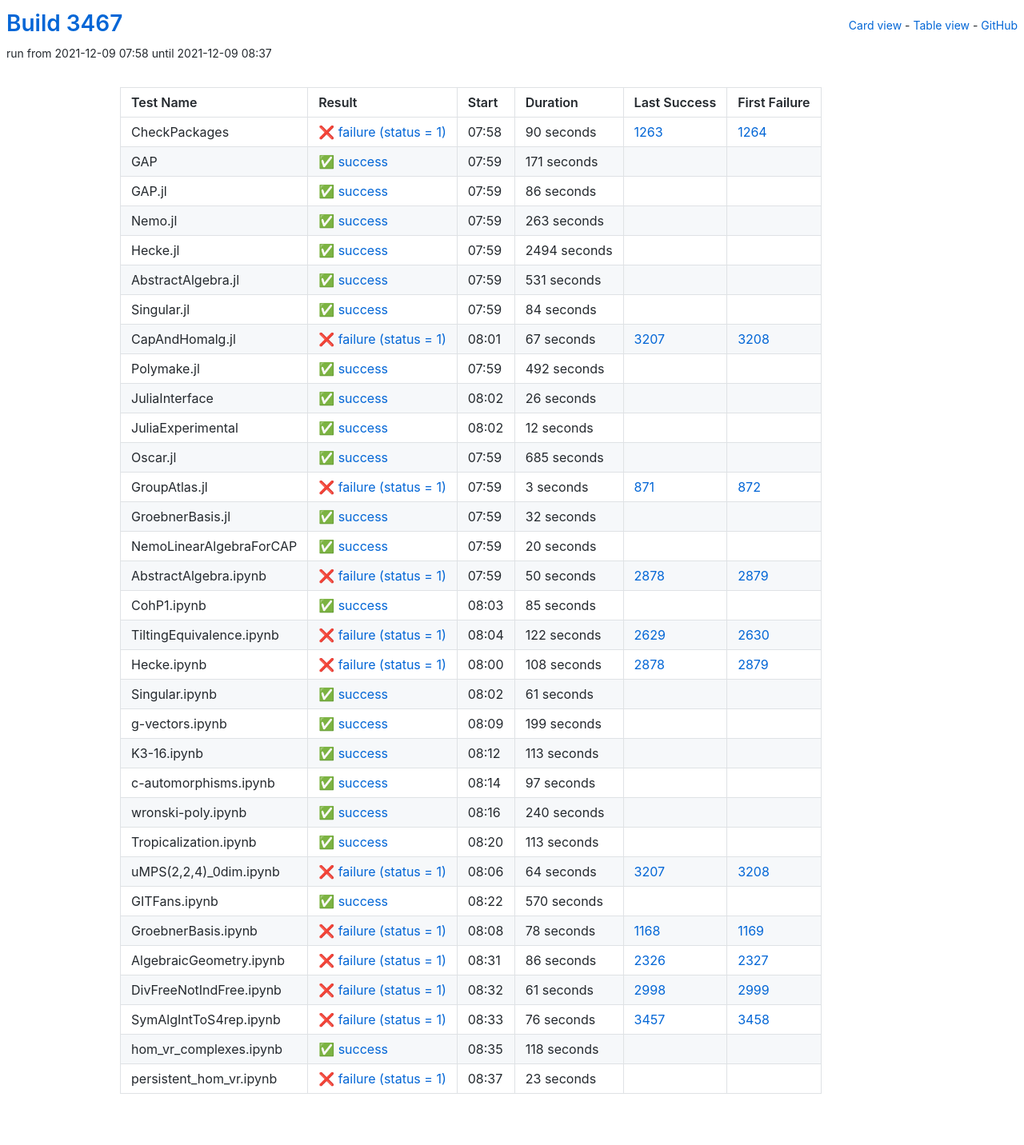
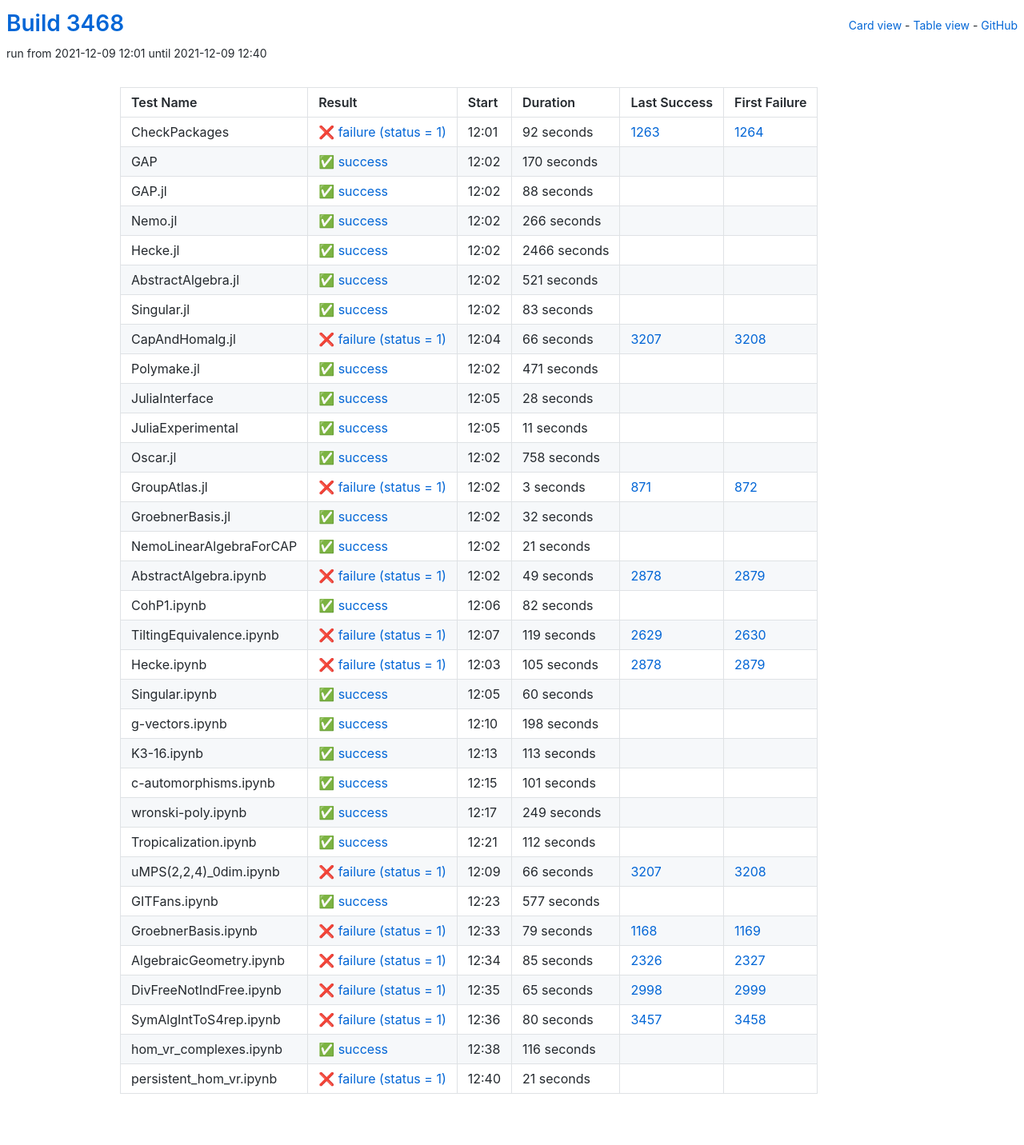
Before and after one commit to oscar-system/oscar-ci-status-stable, a Jekyll site: the page built from table.html, in a window 1280 px wide. Shown: the whole page at 80% size. Built offline with Jekyll 4.4.1, drawn with Linux system fonts in a browser that asks for light colours.

Commit message:
Build #3468

```diff
--- a/_data/ci.yml
+++ b/_data/ci.yml
@@ -1,6 +1,6 @@
 ---
-build: 3467
-build_url: https://oscarci.mathematik.uni-kl.de/job/oscar-stable/3467/
+build: 3468
+build_url: https://oscarci.mathematik.uni-kl.de/job/oscar-stable/3468/
 job: oscar-stable
 organization: oscar-system
 repo: oscar-ci-status-stable
@@ -8,152 +8,152 @@ repourl: https://github.com/oscar-system/oscar-ci-status-stable
 tests:
 - name: CheckPackages
   id: checkpackages
-  log: https://oscarci.mathematik.uni-kl.de/job/oscar-stable/3467/artifact/logs/build-3467/CheckPackages.log
-  start: 2021-12-09 07:58
+  log: https://oscarci.mathematik.uni-kl.de/job/oscar-stable/3468/artifact/logs/build-3468/CheckPackages.log
+  start: 2021-12-09 12:01
   success: false
   exitcode: 1
   status: failure
-  duration: 90
+  duration: 92
   last_success: 1263
   last_success_url: https://oscarci.mathematik.uni-kl.de/job/oscar-stable/1263/
   first_failure: 1264
   first_failure_url: https://oscarci.mathematik.uni-kl.de/job/oscar-stable/1264/
 - name: GAP
   id: gap
-  log: https://oscarci.mathematik.uni-kl.de/job/oscar-stable/3467/artifact/logs/build-3467/GAP.log
-  start: 2021-12-09 07:59
+  log: https://oscarci.mathematik.uni-kl.de/job/oscar-stable/3468/artifact/logs/build-3468/GAP.log
+  start: 2021-12-09 12:02
   success: true
   exitcode: 0
   status: success
-  duration: 171
+  duration: 170
   last_success: false
   last_success_url:
   first_failure: false
   first_failure_url:
 - name: GAP.jl
   id: gap-jl
-  log: https://oscarci.mathematik.uni-kl.de/job/oscar-stable/3467/artifact/logs/build-3467/GAP.jl.log
-  start: 2021-12-09 07:59
+  log: https://oscarci.mathematik.uni-kl.de/job/oscar-stable/3468/artifact/logs/build-3468/GAP.jl.log
+  start: 2021-12-09 12:02
   success: true
   exitcode: 0
   status: success
-  duration: 86
+  duration: 88
   last_success: false
   last_success_url:
   first_failure: false
   first_failure_url:
 - name: Nemo.jl
   id: nemo-jl
-  log: https://oscarci.mathematik.uni-kl.de/job/oscar-stable/3467/artifact/logs/build-3467/Nemo.jl.log
-  start: 2021-12-09 07:59
+  log: https://oscarci.mathematik.uni-kl.de/job/oscar-stable/3468/artifact/logs/build-3468/Nemo.jl.log
+  start: 2021-12-09 12:02
   success: true
   exitcode: 0
   status: success
-  duration: 263
+  duration: 266
   last_success: false
   last_success_url:
   first_failure: false
   first_failure_url:
 - name: Hecke.jl
   id: hecke-jl
-  log: https://oscarci.mathematik.uni-kl.de/job/oscar-stable/3467/artifact/logs/build-3467/Hecke.jl.log
-  start: 2021-12-09 07:59
+  log: https://oscarci.mathematik.uni-kl.de/job/oscar-stable/3468/artifact/logs/build-3468/Hecke.jl.log
+  start: 2021-12-09 12:02
   success: true
   exitcode: 0
   status: success
-  duration: 2494
+  duration: 2466
   last_success: false
   last_success_url:
   first_failure: false
   first_failure_url:
 - name: AbstractAlgebra.jl
   id: abstractalgebra-jl
-  log: https://oscarci.mathematik.uni-kl.de/job/oscar-stable/3467/artifact/logs/build-3467/AbstractAlgebra.jl.log
-  start: 2021-12-09 07:59
+  log: https://oscarci.mathematik.uni-kl.de/job/oscar-stable/3468/artifact/logs/build-3468/AbstractAlgebra.jl.log
+  start: 2021-12-09 12:02
   success: true
   exitcode: 0
   status: success
-  duration: 531
+  duration: 521
   last_success: false
   last_success_url:
   first_failure: false
   first_failure_url:
 - name: Singular.jl
   id: singular-jl
-  log: https://oscarci.mathematik.uni-kl.de/job/oscar-stable/3467/artifact/logs/build-3467/Singular.jl.log
-  start: 2021-12-09 07:59
+  log: https://oscarci.mathematik.uni-kl.de/job/oscar-stable/3468/artifact/logs/build-3468/Singular.jl.log
+  start: 2021-12-09 12:02
   success: true
   exitcode: 0
   status: success
-  duration: 84
+  duration: 83
   last_success: false
   last_success_url:
   first_failure: false
   first_failure_url:
 - name: CapAndHomalg.jl
   id: capandhomalg-jl
-  log: https://oscarci.mathematik.uni-kl.de/job/oscar-stable/3467/artifact/logs/build-3467/CapAndHomalg.jl.log
-  start: 2021-12-09 08:01
+  log: https://oscarci.mathematik.uni-kl.de/job/oscar-stable/3468/artifact/logs/build-3468/CapAndHomalg.jl.log
+  start: 2021-12-09 12:04
   success: false
   exitcode: 1
   status: failure
-  duration: 67
+  duration: 66
   last_success: 3207
   last_success_url: https://oscarci.mathematik.uni-kl.de/job/oscar-stable/3207/
   first_failure: 3208
   first_failure_url: https://oscarci.mathematik.uni-kl.de/job/oscar-stable/3208/
 - name: Polymake.jl
   id: polymake-jl
-  log: https://oscarci.mathematik.uni-kl.de/job/oscar-stable/3467/artifact/logs/build-3467/Polymake.jl.log
-  start: 2021-12-09 07:59
+  log: https://oscarci.mathematik.uni-kl.de/job/oscar-stable/3468/artifact/logs/build-3468/Polymake.jl.log
+  start: 2021-12-09 12:02
   success: true
   exitcode: 0
   status: success
-  duration: 492
+  duration: 471
   last_success: false
   last_success_url:
   first_failure: false
   first_failure_url:
 - name: JuliaInterface
   id: juliainterface
-  log: https://oscarci.mathematik.uni-kl.de/job/oscar-stable/3467/artifact/logs/build-3467/JuliaInterface.log
-  start: 2021-12-09 08:02
+  log: https://oscarci.mathematik.uni-kl.de/job/oscar-stable/3468/artifact/logs/build-3468/JuliaInterface.log
+  start: 2021-12-09 12:05
   success: true
   exitcode: 0
   status: success
-  duration: 26
+  duration: 28
   last_success: false
   last_success_url:
   first_failure: false
   first_failure_url:
 - name: JuliaExperimental
   id: juliaexperimental
-  log: https://oscarci.mathematik.uni-kl.de/job/oscar-stable/3467/artifact/logs/build-3467/JuliaExperimental.log
-  start: 2021-12-09 08:02
+  log: https://oscarci.mathematik.uni-kl.de/job/oscar-stable/3468/artifact/logs/build-3468/JuliaExperimental.log
+  start: 2021-12-09 12:05
   success: true
   exitcode: 0
   status: success
-  duration: 12
+  duration: 11
   last_success: false
   last_success_url:
   first_failure: false
   first_failure_url:
 - name: Oscar.jl
   id: oscar-jl
-  log: https://oscarci.mathematik.uni-kl.de/job/oscar-stable/3467/artifact/logs/build-3467/Oscar.jl.log
-  start: 2021-12-09 07:59
+  log: https://oscarci.mathematik.uni-kl.de/job/oscar-stable/3468/artifact/logs/build-3468/Oscar.jl.log
+  start: 2021-12-09 12:02
   success: true
   exitcode: 0
   status: success
-  duration: 685
+  duration: 758
   last_success: false
   last_success_url:
   first_failure: false
   first_failure_url:
 - name: GroupAtlas.jl
   id: groupatlas-jl
-  log: https://oscarci.mathematik.uni-kl.de/job/oscar-stable/3467/artifact/logs/build-3467/GroupAtlas.jl.log
-  start: 2021-12-09 07:59
+  log: https://oscarci.mathematik.uni-kl.de/job/oscar-stable/3468/artifact/logs/build-3468/GroupAtlas.jl.log
+  start: 2021-12-09 12:02
   success: false
   exitcode: 1
   status: failure
@@ -164,8 +164,8 @@ tests:
   first_failure_url: https://oscarci.mathematik.uni-kl.de/job/oscar-stable/872/
 - name: GroebnerBasis.jl
   id: groebnerbasis-jl
-  log: https://oscarci.mathematik.uni-kl.de/job/oscar-stable/3467/artifact/logs/build-3467/GroebnerBasis.jl.log
-  start: 2021-12-09 07:59
+  log: https://oscarci.mathematik.uni-kl.de/job/oscar-stable/3468/artifact/logs/build-3468/GroebnerBasis.jl.log
+  start: 2021-12-09 12:02
   success: true
   exitcode: 0
   status: success
@@ -176,92 +176,92 @@ tests:
   first_failure_url:
 - name: NemoLinearAlgebraForCAP
   id: nemolinearalgebraforcap
-  log: https://oscarci.mathematik.uni-kl.de/job/oscar-stable/3467/artifact/logs/build-3467/NemoLinearAlgebraForCAP.log
-  start: 2021-12-09 07:59
+  log: https://oscarci.mathematik.uni-kl.de/job/oscar-stable/3468/artifact/logs/build-3468/NemoLinearAlgebraForCAP.log
+  start: 2021-12-09 12:02
   success: true
   exitcode: 0
   status: success
-  duration: 20
+  duration: 21
   last_success: false
   last_success_url:
   first_failure: false
   first_failure_url:
 - name: AbstractAlgebra.ipynb
   id: abstractalgebra-ipynb
-  log: https://oscarci.mathematik.uni-kl.de/job/oscar-stable/3467/artifact/logs/build-3467/AbstractAlgebra.ipynb.log
-  start: 2021-12-09 07:59
+  log: https://oscarci.mathematik.uni-kl.de/job/oscar-stable/3468/artifact/logs/build-3468/AbstractAlgebra.ipynb.log
+  start: 2021-12-09 12:02
   success: false
   exitcode: 1
   status: failure
-  duration: 50
+  duration: 49
   last_success: 2878
   last_success_url: https://oscarci.mathematik.uni-kl.de/job/oscar-stable/2878/
   first_failure: 2879
   first_failure_url: https://oscarci.mathematik.uni-kl.de/job/oscar-stable/2879/
 - name: CohP1.ipynb
   id: cohp1-ipynb
-  log: https://oscarci.mathematik.uni-kl.de/job/oscar-stable/3467/artifact/logs/build-3467/CohP1.ipynb.log
-  start: 2021-12-09 08:03
+  log: https://oscarci.mathematik.uni-kl.de/job/oscar-stable/3468/artifact/logs/build-3468/CohP1.ipynb.log
+  start: 2021-12-09 12:06
   success: true
   exitcode: 0
   status: success
-  duration: 85
+  duration: 82
   last_success: false
   last_success_url:
   first_failure: false
   first_failure_url:
 - name: TiltingEquivalence.ipynb
   id: tiltingequivalence-ipynb
-  log: https://oscarci.mathematik.uni-kl.de/job/oscar-stable/3467/artifact/logs/build-3467/TiltingEquivalence.ipynb.log
-  start: 2021-12-09 08:04
+  log: https://oscarci.mathematik.uni-kl.de/job/oscar-stable/3468/artifact/logs/build-3468/TiltingEquivalence.ipynb.log
+  start: 2021-12-09 12:07
   success: false
   exitcode: 1
   status: failure
-  duration: 122
+  duration: 119
   last_success: 2629
   last_success_url: https://oscarci.mathematik.uni-kl.de/job/oscar-stable/2629/
   first_failure: 2630
   first_failure_url: https://oscarci.mathematik.uni-kl.de/job/oscar-stable/2630/
 - name: Hecke.ipynb
   id: hecke-ipynb
-  log: https://oscarci.mathematik.uni-kl.de/job/oscar-stable/3467/artifact/logs/build-3467/Hecke.ipynb.log
-  start: 2021-12-09 08:00
+  log: https://oscarci.mathematik.uni-kl.de/job/oscar-stable/3468/artifact/logs/build-3468/Hecke.ipynb.log
+  start: 2021-12-09 12:03
   success: false
   exitcode: 1
   status: failure
-  duration: 108
+  duration: 105
   last_success: 2878
   last_success_url: https://oscarci.mathematik.uni-kl.de/job/oscar-stable/2878/
   first_failure: 2879
   first_failure_url: https://oscarci.mathematik.uni-kl.de/job/oscar-stable/2879/
 - name: Singular.ipynb
   id: singular-ipynb
-  log: https://oscarci.mathematik.uni-kl.de/job/oscar-stable/3467/artifact/logs/build-3467/Singular.ipynb.log
-  start: 2021-12-09 08:02
+  log: https://oscarci.mathematik.uni-kl.de/job/oscar-stable/3468/artifact/logs/build-3468/Singular.ipynb.log
+  start: 2021-12-09 12:05
   success: true
   exitcode: 0
   status: success
-  duration: 61
+  duration: 60
   last_success: false
   last_success_url:
   first_failure: false
   first_failure_url:
 - name: g-vectors.ipynb
   id: g-vectors-ipynb
-  log: https://oscarci.mathematik.uni-kl.de/job/oscar-stable/3467/artifact/logs/build-3467/g-vectors.ipynb.log
-  start: 2021-12-09 08:09
+  log: https://oscarci.mathematik.uni-kl.de/job/oscar-stable/3468/artifact/logs/build-3468/g-vectors.ipynb.log
+  start: 2021-12-09 12:10
   success: true
   exitcode: 0
   status: success
-  duration: 199
+  duration: 198
   last_success: false
   last_success_url:
   first_failure: false
   first_failure_url:
 - name: K3-16.ipynb
   id: k3-16-ipynb
-  log: https://oscarci.mathematik.uni-kl.de/job/oscar-stable/3467/artifact/logs/build-3467/K3-16.ipynb.log
-  start: 2021-12-09 08:12
+  log: https://oscarci.mathematik.uni-kl.de/job/oscar-stable/3468/artifact/logs/build-3468/K3-16.ipynb.log
+  start: 2021-12-09 12:13
   success: true
   exitcode: 0
   status: success
@@ -272,132 +272,132 @@ tests:
   first_failure_url:
 - name: c-automorphisms.ipynb
   id: c-automorphisms-ipynb
-  log: https://oscarci.mathematik.uni-kl.de/job/oscar-stable/3467/artifact/logs/build-3467/c-automorphisms.ipynb.log
-  start: 2021-12-09 08:14
+  log: https://oscarci.mathematik.uni-kl.de/job/oscar-stable/3468/artifact/logs/build-3468/c-automorphisms.ipynb.log
+  start: 2021-12-09 12:15
   success: true
   exitcode: 0
   status: success
-  duration: 97
+  duration: 101
   last_success: false
   last_success_url:
   first_failure: false
   first_failure_url:
 - name: wronski-poly.ipynb
   id: wronski-poly-ipynb
-  log: https://oscarci.mathematik.uni-kl.de/job/oscar-stable/3467/artifact/logs/build-3467/wronski-poly.ipynb.log
-  start: 2021-12-09 08:16
+  log: https://oscarci.mathematik.uni-kl.de/job/oscar-stable/3468/artifact/logs/build-3468/wronski-poly.ipynb.log
+  start: 2021-12-09 12:17
   success: true
   exitcode: 0
   status: success
-  duration: 240
+  duration: 249
   last_success: false
   last_success_url:
   first_failure: false
   first_failure_url:
 - name: Tropicalization.ipynb
   id: tropicalization-ipynb
-  log: https://oscarci.mathematik.uni-kl.de/job/oscar-stable/3467/artifact/logs/build-3467/Tropicalization.ipynb.log
-  start: 2021-12-09 08:20
+  log: https://oscarci.mathematik.uni-kl.de/job/oscar-stable/3468/artifact/logs/build-3468/Tropicalization.ipynb.log
+  start: 2021-12-09 12:21
   success: true
   exitcode: 0
   status: success
-  duration: 113
+  duration: 112
   last_success: false
   last_success_url:
   first_failure: false
   first_failure_url:
 - name: uMPS(2,2,4)_0dim.ipynb
   id: umps-2-2-4-0dim-ipynb
-  log: https://oscarci.mathematik.uni-kl.de/job/oscar-stable/3467/artifact/logs/build-3467/uMPS-2-2-4-_0dim.ipynb.log
-  start: 2021-12-09 08:06
+  log: https://oscarci.mathematik.uni-kl.de/job/oscar-stable/3468/artifact/logs/build-3468/uMPS-2-2-4-_0dim.ipynb.log
+  start: 2021-12-09 12:09
   success: false
   exitcode: 1
   status: failure
-  duration: 64
+  duration: 66
   last_success: 3207
   last_success_url: https://oscarci.mathematik.uni-kl.de/job/oscar-stable/3207/
   first_failure: 3208
   first_failure_url: https://oscarci.mathematik.uni-kl.de/job/oscar-stable/3208/
 - name: GITFans.ipynb
   id: gitfans-ipynb
-  log: https://oscarci.mathematik.uni-kl.de/job/oscar-stable/3467/artifact/logs/build-3467/GITFans.ipynb.log
-  start: 2021-12-09 08:22
+  log: https://oscarci.mathematik.uni-kl.de/job/oscar-stable/3468/artifact/logs/build-3468/GITFans.ipynb.log
+  start: 2021-12-09 12:23
   success: true
   exitcode: 0
   status: success
-  duration: 570
+  duration: 577
   last_success: false
   last_success_url:
   first_failure: false
   first_failure_url:
 - name: GroebnerBasis.ipynb
   id: groebnerbasis-ipynb
-  log: https://oscarci.mathematik.uni-kl.de/job/oscar-stable/3467/artifact/logs/build-3467/GroebnerBasis.ipynb.log
-  start: 2021-12-09 08:08
+  log: https://oscarci.mathematik.uni-kl.de/job/oscar-stable/3468/artifact/logs/build-3468/GroebnerBasis.ipynb.log
+  start: 2021-12-09 12:33
   success: false
   exitcode: 1
   status: failure
-  duration: 78
+  duration: 79
   last_success: 1168
   last_success_url: https://oscarci.mathematik.uni-kl.de/job/oscar-stable/1168/
   first_failure: 1169
   first_failure_url: https://oscarci.mathematik.uni-kl.de/job/oscar-stable/1169/
 - name: AlgebraicGeometry.ipynb
   id: algebraicgeometry-ipynb
-  log: https://oscarci.mathematik.uni-kl.de/job/oscar-stable/3467/artifact/logs/build-3467/AlgebraicGeometry.ipynb.log
-  start: 2021-12-09 08:31
+  log: https://oscarci.mathematik.uni-kl.de/job/oscar-stable/3468/artifact/logs/build-3468/AlgebraicGeometry.ipynb.log
+  start: 2021-12-09 12:34
   success: false
   exitcode: 1
   status: failure
-  duration: 86
+  duration: 85
   last_success: 2326
   last_success_url: https://oscarci.mathematik.uni-kl.de/job/oscar-stable/2326/
   first_failure: 2327
   first_failure_url: https://oscarci.mathematik.uni-kl.de/job/oscar-stable/2327/
 - name: DivFreeNotIndFree.ipynb
   id: divfreenotindfree-ipynb
-  log: https://oscarci.mathematik.uni-kl.de/job/oscar-stable/3467/artifact/logs/build-3467/DivFreeNotIndFree.ipynb.log
-  start: 2021-12-09 08:32
+  log: https://oscarci.mathematik.uni-kl.de/job/oscar-stable/3468/artifact/logs/build-3468/DivFreeNotIndFree.ipynb.log
+  start: 2021-12-09 12:35
   success: false
   exitcode: 1
   status: failure
-  duration: 61
+  duration: 65
   last_success: 2998
   last_success_url: https://oscarci.mathematik.uni-kl.de/job/oscar-stable/2998/
   first_failure: 2999
   first_failure_url: https://oscarci.mathematik.uni-kl.de/job/oscar-stable/2999/
 - name: SymAlgIntToS4rep.ipynb
   id: symalginttos4rep-ipynb
-  log: https://oscarci.mathematik.uni-kl.de/job/oscar-stable/3467/artifact/logs/build-3467/SymAlgIntToS4rep.ipynb.log
-  start: 2021-12-09 08:33
+  log: https://oscarci.mathematik.uni-kl.de/job/oscar-stable/3468/artifact/logs/build-3468/SymAlgIntToS4rep.ipynb.log
+  start: 2021-12-09 12:36
   success: false
   exitcode: 1
   status: failure
-  duration: 76
+  duration: 80
   last_success: 3457
   last_success_url: https://oscarci.mathematik.uni-kl.de/job/oscar-stable/3457/
   first_failure: 3458
   first_failure_url: https://oscarci.mathematik.uni-kl.de/job/oscar-stable/3458/
 - name: hom_vr_complexes.ipynb
   id: hom-vr-complexes-ipynb
-  log: https://oscarci.mathematik.uni-kl.de/job/oscar-stable/3467/artifact/logs/build-3467/hom_vr_complexes.ipynb.log
-  start: 2021-12-09 08:35
+  log: https://oscarci.mathematik.uni-kl.de/job/oscar-stable/3468/artifact/logs/build-3468/hom_vr_complexes.ipynb.log
+  start: 2021-12-09 12:38
   success: true
   exitcode: 0
   status: success
-  duration: 118
+  duration: 116
   last_success: false
   last_success_url:
   first_failure: false
   first_failure_url:
 - name: persistent_hom_vr.ipynb
   id: persistent-hom-vr-ipynb
-  log: https://oscarci.mathematik.uni-kl.de/job/oscar-stable/3467/artifact/logs/build-3467/persistent_hom_vr.ipynb.log
-  start: 2021-12-09 08:37
+  log: https://oscarci.mathematik.uni-kl.de/job/oscar-stable/3468/artifact/logs/build-3468/persistent_hom_vr.ipynb.log
+  start: 2021-12-09 12:40
   success: false
   exitcode: 1
   status: failure
-  duration: 23
+  duration: 21
   last_success: false
   last_success_url:
   first_failure: false
```
Also changed, not shown: README.md.
